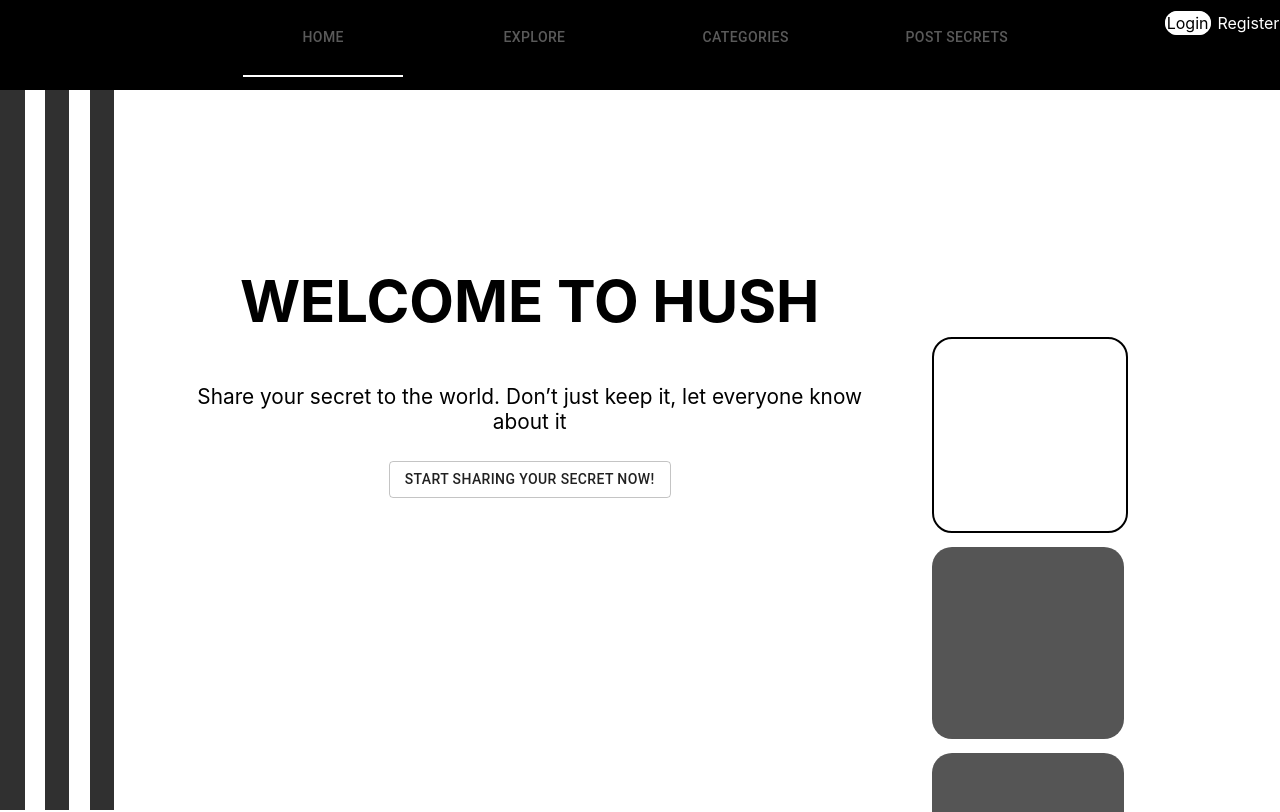
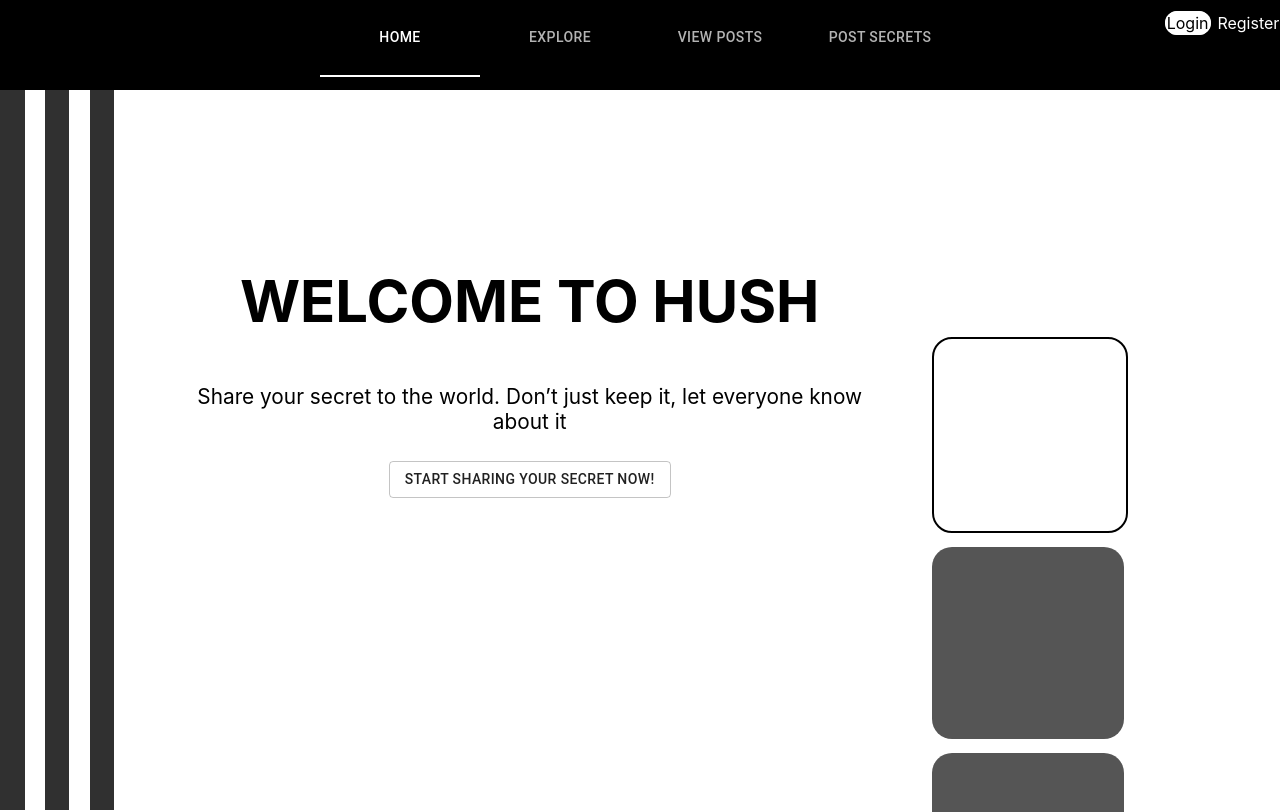
Before and after one commit to VickelLeung/Hush, a React (Create React App) app: page / in a window 1280 px wide. Shown: the top 812 px of the page. Built offline with nearby package versions, Linux system fonts and the light colour scheme; what react-animations would draw is missing.

Commit message:
updated ui @ explore and tabs

```diff
--- a/package.json
+++ b/package.json
@@ -17,11 +17,13 @@
     "react-flip-move": "^3.0.4",
     "react-highlight-words": "^0.16.0",
     "react-images-upload": "^1.2.8",
+    "react-loader-spinner": "^3.1.5",
     "react-redux": "^7.2.0",
     "react-router": "^5.1.2",
     "react-router-dom": "^5.1.2",
     "react-scripts": "3.4.0",
     "react-scroll": "^1.7.16",
+    "react-text-truncate": "^0.16.0",
     "react-tooltip": "^4.0.3",
     "redux": "^4.0.5",
     "redux-thunk": "^2.3.0",
--- a/src/components/CreatePost.js
+++ b/src/components/CreatePost.js
@@ -24,7 +24,7 @@ class CreatePost extends Component {
     description: "",
     checked: "a",
     isModal: false,
-    linkID: ""
+    linkID: "",
   };
 
   submit = () => {
@@ -40,19 +40,19 @@ class CreatePost extends Component {
       title: this.state.title,
       category: this.state.category,
       description: this.state.description,
-      date: new Date().toDateString()
+      date: new Date().toDateString(),
     };
     console.log("submit...");
     if (this.state.title && this.state.category && this.state.description) {
       axios
         .post("https://hushbackend.herokuapp.com/post/add", post)
-        .then(response => {
+        .then((response) => {
           console.log(response.data);
           console.log("id:" + response.data.id);
           //set link
           this.setState({ linkID: response.data });
         })
-        .catch(err => console.log(err));
+        .catch((err) => console.log(err));
       //this.resetContent();
       this.displayModal();
     }
@@ -70,11 +70,11 @@ class CreatePost extends Component {
       user: "",
       category: "",
       description: "",
-      checked: "a"
+      checked: "a",
     });
   };
 
-  handleChange = event => {
+  handleChange = (event) => {
     console.log("event" + event.target.value);
     this.setState({ category: event.target.value });
   };
@@ -91,7 +91,7 @@ class CreatePost extends Component {
             <LabelText>Write a title</LabelText>
             <TextInput
               id="standard-multiline-static"
-              onChange={e => this.setState({ title: e.target.value })}
+              onChange={(e) => this.setState({ title: e.target.value })}
               required
             />
             <LabelText>Choose a categories</LabelText>
@@ -113,7 +113,7 @@ class CreatePost extends Component {
               id="standard-multiline-static"
               multiline
               rows="4"
-              onChange={e => this.setState({ description: e.target.value })}
+              onChange={(e) => this.setState({ description: e.target.value })}
               required
             />
             <LabelText>Stay anonymous?</LabelText>
@@ -121,7 +121,7 @@ class CreatePost extends Component {
               <Label>Yes</Label>
               <Radio
                 checked={this.state.checked === "a"}
-                onChange={e => {
+                onChange={(e) => {
                   this.setState({ checked: "a" });
                 }}
                 value="a"
@@ -131,7 +131,7 @@ class CreatePost extends Component {
               <Label>No</Label>
               <Radio
                 checked={this.state.checked === "b"}
-                onChange={e => {
+                onChange={(e) => {
                   this.setState({ checked: "b" });
                 }}
                 value="b"
@@ -142,18 +142,17 @@ class CreatePost extends Component {
               {this.state.checked === "b" ? (
                 <TextInput
                   id="standard-multiline-static"
-                  onChange={e => this.setState({ user: e.target.value })}
+                  onChange={(e) => this.setState({ user: e.target.value })}
                   label="Enter username"
                 />
               ) : (
                 <TextField
                   id="standard-multiline-static"
-                  onChange={e => this.setState({ user: e.target.value })}
+                  onChange={(e) => this.setState({ user: e.target.value })}
                   disabled
                 />
               )}
             </div>
-            <p>{this.state.category}</p>
             <SubmitBtn onClick={this.submit}>Submit</SubmitBtn>
           </FormContainer>
 
--- a/src/components/navigation/NavigationBar.js
+++ b/src/components/navigation/NavigationBar.js
@@ -6,45 +6,56 @@ import Tabs from "@material-ui/core/Tabs";
 
 class NavigationBar extends PureComponent {
   state = {
-    currentTab: 0
+    currentTab: 0,
   };
 
-  setTab = tab => {
+  setTab = (tab) => {
     this.setState({
-      currentTab: tab
+      currentTab: tab,
     });
-
-    console.log(this.state.currentTab);
   };
 
   render() {
+    const linkCss = { color: "white" };
     return (
       <Wrapper>
         <TabContainer
           value={this.state.currentTab}
           aria-label="navigation"
-          indicatorColor="secondary"
-          textColor="secondary"
           centered
         >
-          <LinkItem to="/">
-            <TabItem onClick={() => this.setTab(0)} label="Home" />
-          </LinkItem>
+          <Tab
+            style={linkCss}
+            onClick={() => this.setTab(0)}
+            label="Home"
+            component={Link}
+            to="/"
+          />
 
-          <LinkItem to="/explore">
-            <TabItem onClick={() => this.setTab(1)} label="Explore" />
-          </LinkItem>
+          <Tab
+            style={linkCss}
+            onClick={() => this.setTab(1)}
+            label="Explore"
+            component={Link}
+            to="/explore"
+          />
 
-          <LinkItem to="/categories">
-            <TabItem onClick={() => this.setTab(2)} label="Categories" />
-          </LinkItem>
+          <Tab
+            style={linkCss}
+            onClick={() => this.setTab(2)}
+            label="View posts"
+            component={Link}
+            to="/categories"
+          />
 
-          <LinkItem to="/createpost">
-            <TabItem onClick={() => this.setTab(3)} label="Post secrets" />
-          </LinkItem>
+          <Tab
+            style={linkCss}
+            onClick={() => this.setTab(3)}
+            label="Post secrets"
+            component={Link}
+            to="/createpost"
+          />
         </TabContainer>
-
-        {/* <LinkItem to="/chat"/> */}
 
         <AuthenticateContainer>
           <LoginBtn to="/login">Login</LoginBtn>
@@ -101,15 +112,3 @@ const TabContainer = styled(Tabs)`
     background-color: white;
   }
 `;
-
-const TabItem = styled(Tab)`
-  &:active {
-    color: red;
-  }
-
-  color: white;
-
-  &:hover {
-    color: #ffff;
-  }
-`;
--- a/src/pages/Homepage.js
+++ b/src/pages/Homepage.js
@@ -35,10 +35,10 @@ const Homepage = () => {
       </TitleContainer>
 
       <BoxContainer>
-        <WhiteBox>{/* <Image src={Lock} /> */}</WhiteBox>
-        <BlackBox>{/* <Image src={Confidential} /> */}</BlackBox>
-        <BlackBox>{/* <Image src={Anonymous} /> */}</BlackBox>
-        <WhiteBox>{/* <Image src={Share} /> */}</WhiteBox>
+        <WhiteBox1>{/* <Image src={Lock} /> */}</WhiteBox1>
+        <BlackBox1>{/* <Image src={Confidential} /> */}</BlackBox1>
+        <BlackBox2>{/* <Image src={Anonymous} /> */}</BlackBox2>
+        <WhiteBox2>{/* <Image src={Share} /> */}</WhiteBox2>
       </BoxContainer>
     </Wrapper>
   );
@@ -118,12 +118,22 @@ const SubTitle = styled.div`
   font-size: 1.3em;
 `;
 
-const bounceAnimation = keyframes`${bounce}`;
-const bounceUpAnim = keyframes`${bounceInUp}`;
-const bounceDownAnim = keyframes`${bounceInDown}`;
+// const bounceAnimation = keyframes`${bounce}`;
+// const bounceUpAnim = keyframes`${bounceInUp}`;
+// const bounceDownAnim = keyframes`${bounceInDown}`;
 const pulseAnim = keyframes`${pulse}`;
 
-const BlackBox = styled.div`
+const BlackBox1 = styled.div`
+  margin: 2%;
+  border-radius: 20px;
+  height: 12em;
+  width: 12em;
+  background-color: #555;
+
+  animation: 1s ${pulseAnim} infinite;
+`;
+
+const BlackBox2 = styled.div`
   margin: 2%;
   border-radius: 20px;
   height: 12em;
@@ -133,14 +143,24 @@ const BlackBox = styled.div`
   animation: 2s ${pulseAnim} infinite;
 `;
 
-const WhiteBox = styled.div`
+const WhiteBox1 = styled.div`
   margin: 2%;
   border: 2px solid black;
   border-radius: 20px;
   height: 12em;
   width: 12em;
   background-color: white;
-  animation: 3s ${pulseAnim} infinite;
+  animation: 5s ${pulseAnim} infinite;
+`;
+
+const WhiteBox2 = styled.div`
+  margin: 2%;
+  border: 2px solid black;
+  border-radius: 20px;
+  height: 12em;
+  width: 12em;
+  background-color: white;
+  animation: 4s ${pulseAnim} infinite;
 `;
 
 const BtnContainer = styled.div`
--- a/src/pages/Register.js
+++ b/src/pages/Register.js
@@ -6,6 +6,14 @@ import { register } from "../components/UserFunctions";
 import LoginBg from "../images/backgroundImages/loginBg.png";
 import { Link } from "react-router-dom";
 import { SnackBars } from "../components/Snacbkar/SnackBars";
+
+import InputLabel from "@material-ui/core/InputLabel";
+import IconButton from "@material-ui/core/IconButton";
+import Input from "@material-ui/core/Input";
+import InputAdornment from "@material-ui/core/InputAdornment";
+import Visibility from "@material-ui/icons/Visibility";
+import VisibilityOff from "@material-ui/icons/VisibilityOff";
+import FormControl from "@material-ui/core/FormControl";
 
 import { connect } from "react-redux";
 import { userPostFetch } from "../actions/actions";
@@ -19,7 +27,8 @@ class Register extends PureComponent {
     openRegister: false,
     openError: false,
     pictures: [],
-    isShow: false
+    isShow: false,
+    showPassword: false,
   };
 
   submitRegister = () => {
@@ -29,14 +38,14 @@ class Register extends PureComponent {
         this.state.displayName.length === 0
           ? "no-name"
           : this.state.displayName,
-      password: this.state.registerPassword
+      password: this.state.registerPassword,
     };
 
     // console.log(userData);
 
     this.props.userPostFetch(userData);
 
-    register(userData).then(res => {
+    register(userData).then((res) => {
       console.log(res);
       if (res) {
         console.log(res);
@@ -53,11 +62,11 @@ class Register extends PureComponent {
     });
   };
 
-  onDrop = pictureFiles => {
+  onDrop = (pictureFiles) => {
     console.log(pictureFiles);
     this.setState({
       pictures: this.state.pictures.concat(pictureFiles),
-      isShow: true
+      isShow: true,
     });
   };
 
@@ -79,24 +88,50 @@ class Register extends PureComponent {
           />
 
           <TextField
-            onChange={e => {
+            onChange={(e) => {
               this.setState({ registerEmail: e.target.value });
             }}
             label="Email: "
           />
           <TextField
-            onChange={e => {
+            onChange={(e) => {
               this.setState({ displayName: e.target.value });
             }}
             label="Display name: "
           />
-          <TextField
-            type="password"
-            onChange={e => {
-              this.setState({ registerPassword: e.target.value });
-            }}
-            label="Password"
-          />
+
+          <FormControl fullWidth>
+            <InputLabel htmlFor="standard-adornment-password">
+              Password
+            </InputLabel>
+            <Input
+              label="Password"
+              id="standard-adornment-password"
+              type={this.state.showPassword ? "text" : "password"}
+              value={this.state.loginPassword}
+              onChange={(e) => this.setState({ loginPassword: e.target.value })}
+              endAdornment={
+                <InputAdornment position="end">
+                  <IconButton
+                    aria-label="toggle password visibility"
+                    onClick={() => {
+                      this.setState({ showPassword: !this.state.showPassword });
+                    }}
+                    onMouseDown={(event) => {
+                      event.preventDefault();
+                    }}
+                  >
+                    {this.state.showPassword ? (
+                      <VisibilityOff />
+                    ) : (
+                      <Visibility />
+                    )}
+                  </IconButton>
+                </InputAdornment>
+              }
+            />
+          </FormControl>
+
           <Button onClick={this.submitRegister}>Submit</Button>
         </FormContainer>
         <LinkContainer>
@@ -111,12 +146,6 @@ class Register extends PureComponent {
           </Link>
         </LinkContainer>
 
-        {/* <p>
-          {this.state.displayName}
-          {this.state.registerEmail}
-          {this.state.registerPassword}
-        </p> */}
-
         <SnackBars open={this.state.openRegister} severity="success">
           Sucessfully registered! You will be redirect to login.
         </SnackBars>
@@ -130,8 +159,8 @@ class Register extends PureComponent {
   }
 }
 
-const mapDispatchToProps = dispatch => ({
-  userPostFetch: userInfo => dispatch(userPostFetch(userInfo))
+const mapDispatchToProps = (dispatch) => ({
+  userPostFetch: (userInfo) => dispatch(userPostFetch(userInfo)),
 });
 
 export default connect(null, mapDispatchToProps)(Register);
```
Also changed, not shown: src/pages/Explore.js (+51 -41 lines), src/pages/Login.js (+9 -9 lines), 1 other file (tests, documents, lock files or other folders).
